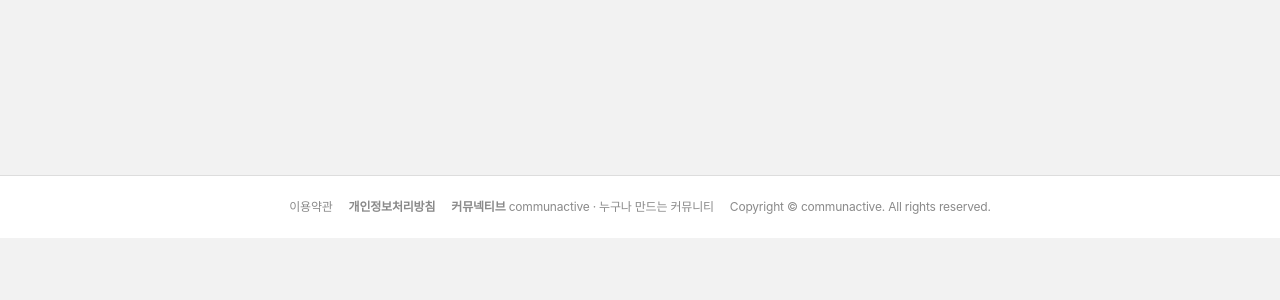
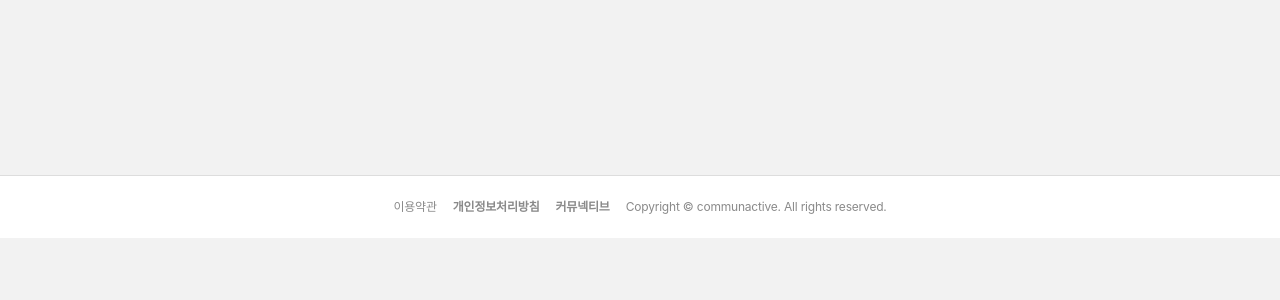
Before and after one commit to umji-explore/communactive, a Flask app: page /c in a window 1280 px wide. Shown: the part 484-784 px from the top of the page. Run offline with Flask 3, Linux system fonts and the light colour scheme.

Commit message:
하단 문구: 커뮤넥티브만 표시
Co-Authored-By: Claude Opus 5.5 <noreply@anthropic.com>

```diff
--- a/templates/base.html
+++ b/templates/base.html
@@ -120,7 +120,7 @@
   <div class="wrap">
     <a href="{{ url_for('main.terms') }}">이용약관</a>
     <a href="{{ url_for('main.privacy') }}"><strong>개인정보처리방침</strong></a>
-    <span><strong>커뮤넥티브</strong> communactive · 누구나 만드는 커뮤니티</span>
+    <span><strong>커뮤넥티브</strong></span>
     <span>Copyright © communactive. All rights reserved.</span>
   </div>
 </footer>
```
